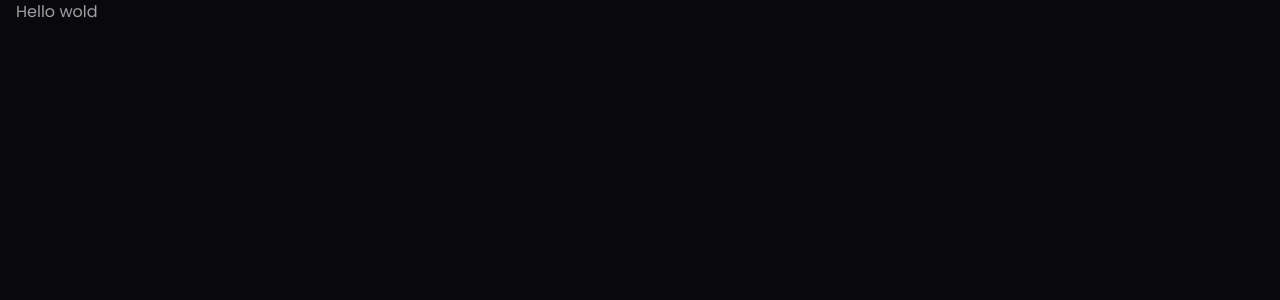
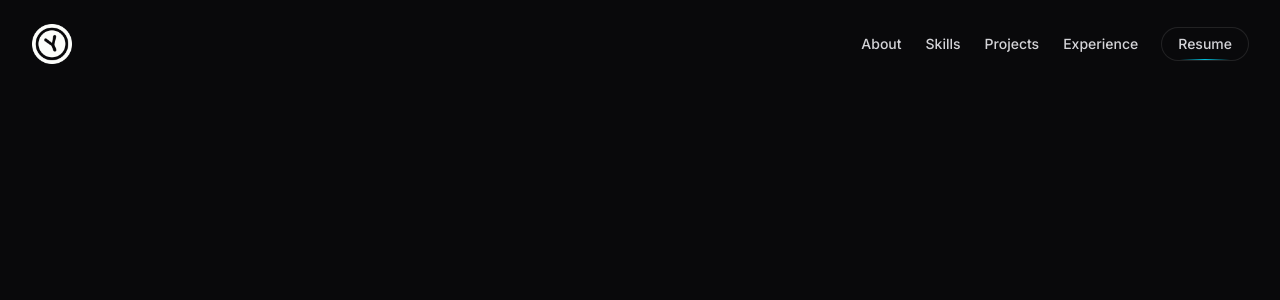
Before and after one commit to Enthusiastic-yash/portfolio-v2, a Nuxt app: page / in a window 1280 px wide. Shown: the top 300 px of the page. Built offline with nearby package versions, Linux system fonts and the light colour scheme.

Commit message:
Desktop navbar

```diff
--- a/app/assets/css/main.css
+++ b/app/assets/css/main.css
@@ -2,7 +2,7 @@
 
 :root {
     --background: var(--color-zinc-950);
-    --forground:var(--color-zinc-50);
+    --forground: var(--color-zinc-50);
 
 }
 
@@ -14,5 +14,5 @@
 
 @theme inline {
     --color-background: var(--background);
-    --color-forground:var(--forground);
+    --color-forground: var(--forground);
 }
--- /dev/null
+++ b/app/components/navbar.vue
@@ -0,0 +1,45 @@
+<template>
+  <!-- Desktop navbar -->
+  <nav class="flex justify-between px-4 py-6">
+    <span>
+      <img
+        class="size-10 object-cover invert"
+        src="../assets/images/logo.png"
+        alt=""
+        srcset=""
+      />
+    </span>
+    <ul
+      class="font-body flex items-center gap-x-6 text-sm font-medium text-zinc-300 transition"
+    >
+      <li class="hover:text-zinc-100">
+        <a href="#">About</a>
+      </li>
+      <li class="hover:text-zinc-100">
+        <a href="#">Skills</a>
+      </li>
+      <li class="hover:text-zinc-100">
+        <a href="#">Projects</a>
+      </li>
+      <li class="hover:text-zinc-100">
+        <a href="#">Experience</a>
+      </li>
+      <li>
+        <button
+          class="group relative cursor-pointer rounded-full px-4 py-1.5 ring-1 ring-white/10 transition duration-300 hover:shadow-[0px_0px_12px_rgba(56,189,248,0.35),0_0_28px_rgba(56,189,248,0.25),0_0_60px_rgba(56,189,248,0.15)]"
+        >
+          Resume
+          <!-- underline glow -->
+          <span
+            class="absolute bottom-0 left-4.5 h-px w-[calc(100%-2.25rem)] bg-linear-to-r from-cyan-400/0 via-cyan-400/90 to-cyan-400/0 transition-opacity duration-500 group-hover:top-0"
+          >
+          </span>
+        </button>
+      </li>
+    </ul>
+  </nav>
+</template>
+
+<script setup lang="ts"></script>
+
+<style scoped></style>
--- a/app/pages/index.vue
+++ b/app/pages/index.vue
@@ -1,6 +1,6 @@
 <template>
   <container>
-    <h1 class="font-heading">Hello wold</h1>
+    <navbar />
   </container>
 </template>
 
```
Also changed, not shown: app/assets/images/logo.png (added).
